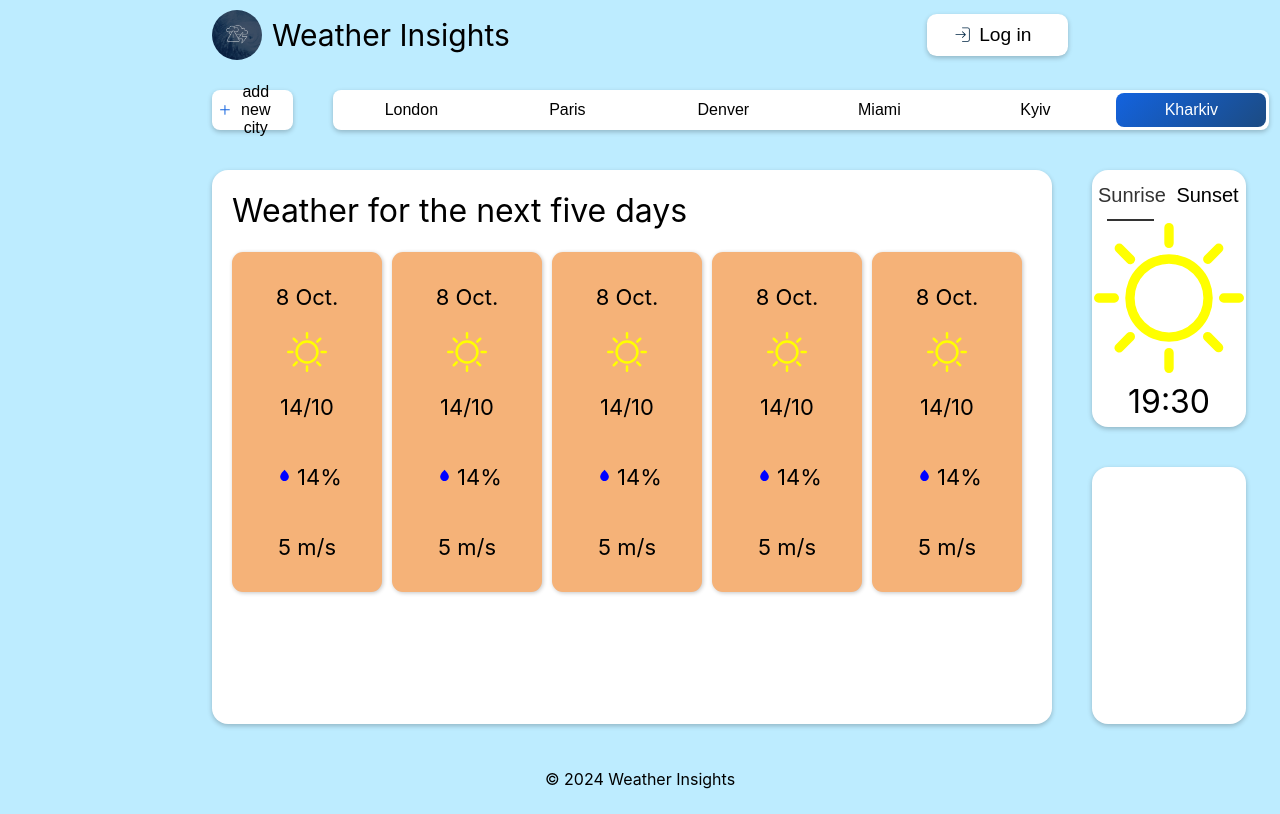
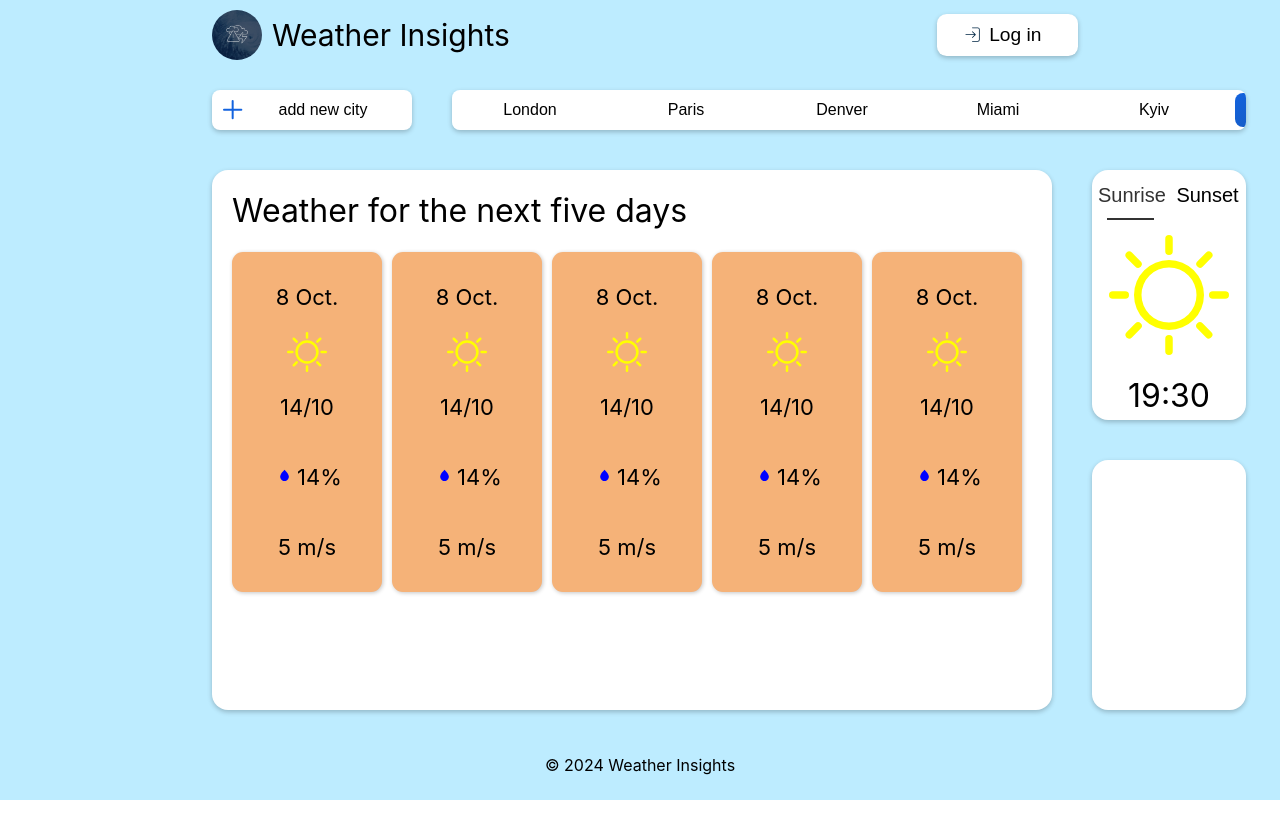
Before and after one commit to data-opser/weather-insights, a React (Create React App) app in the folder frontend/: page / in a window 1280 px wide. Built offline with nearby package versions, Linux system fonts and the light colour scheme.

Commit message:
fix main page

```diff
--- a/frontend/src/styles/AddCityButton.css
+++ b/frontend/src/styles/AddCityButton.css
@@ -10,7 +10,7 @@
     transition: background-color 0.3s, color 0.3s;
     display: flex;
     align-items: center;
-    width: 200px;
+    min-width: 200px;
     box-shadow: 0 2px 5px rgba(0, 0, 0, 0.231);
 }
 
--- a/frontend/src/styles/CityList.css
+++ b/frontend/src/styles/CityList.css
@@ -5,8 +5,8 @@
     display: flex;
     justify-content: space-between;
     box-shadow: 0 2px 5px rgba(0, 0, 0, 0.231);
+    overflow-x: auto;
 }
-
 .city-list button {
     background-color: white;
     color: black;
@@ -18,7 +18,7 @@
     display: flex;
     align-items: center;
     justify-content: center;
-    width: 150px;
+    min-width: 150px;
     margin: 3px;
 }
 
--- a/frontend/src/styles/Header.css
+++ b/frontend/src/styles/Header.css
@@ -36,7 +36,7 @@
   justify-content: left;
   transition: background-color 0.3s, color 0.3s;
   box-shadow: 0 2px 5px rgba(0, 0, 0, 0.231);
-  margin: 20px;
+  margin: 10px;
 }
 
 .login-button:hover {
--- a/frontend/src/styles/Mainpage.css
+++ b/frontend/src/styles/Mainpage.css
@@ -76,8 +76,8 @@
 }
 
 .sun-time .sun {
-    width: 150px;
-    height: 150px;
+    width: 120px;
+    height: 120px;
     grid-column: 1/3;
     justify-self: center;
     align-self: center;
```
